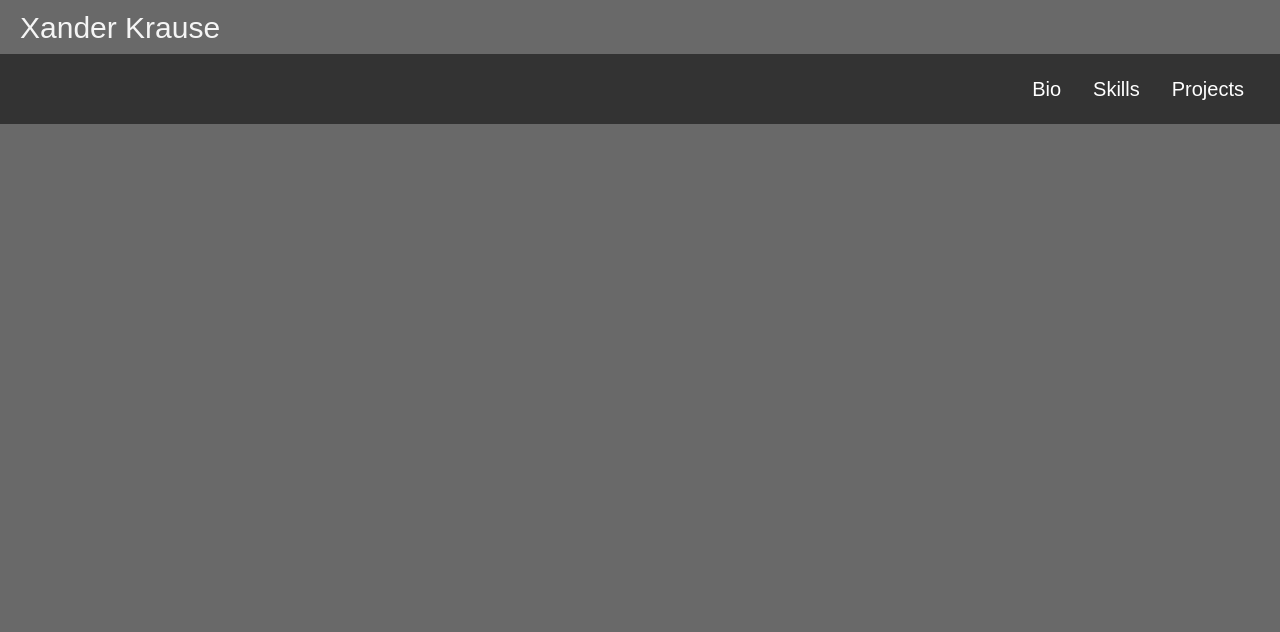
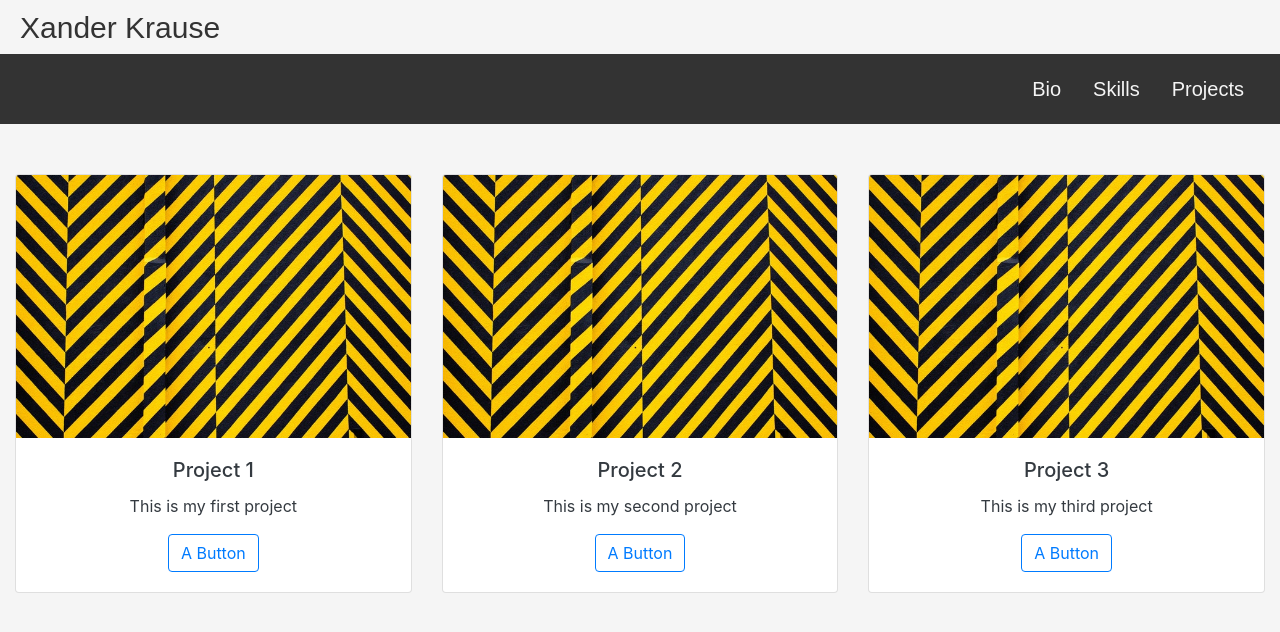
Before and after one commit to xkrause/portfolio, a React (Create React App) app: page / in a window 1280 px wide. Shown: the top 632 px of the page. Built offline with nearby package versions, Linux system fonts and the light colour scheme.

Commit message:
Bootstrap and Card Component added

```diff
--- a/src/components/App/App.css
+++ b/src/components/App/App.css
@@ -3,5 +3,5 @@
 }
 
 body {
-    background-color: dimgray;
+    background-color: whitesmoke;
 }
--- a/src/components/App/App.js
+++ b/src/components/App/App.js
@@ -11,6 +11,7 @@
                 <Header />
                 <Nav />
                 <Projects />
+
             </div>
         );
     }
--- /dev/null
+++ b/src/components/Card/Card.css
@@ -0,0 +1,31 @@
+.card {
+    background-color: white;
+    margin-top: 50px;
+    text-align: center;
+}
+
+.card:hover {
+    box-shadow: 5px 10px 20px 1px rgba(0, 0, 0, 0.300);
+}
+
+.card-body {
+    padding: 20px;
+}
+
+.card-text {
+    font-family: Arial;
+    font-size: 12px;
+}
+
+.overflow {
+    overflow: hidden;
+}
+
+.card-img-top {
+    transform: scale(1);
+    transition: transform 0.8s ease;
+}
+
+.card-img-top:hover {
+    transform: scale(1.3);
+}
--- /dev/null
+++ b/src/components/Card/Card.js
@@ -0,0 +1,21 @@
+import React from 'react';
+import './Card.css';
+
+class Card extends React.Component {
+    render() {
+        return (
+            <div className = "card">
+                <div className = "overflow">
+                    <img src = {this.props.image} alt = "" className = "card-img-top" />
+                </div>
+                <div className = "card-body text-dark">
+                    <h5 className = "card-title">{this.props.title}</h5>
+                    <p className = "card-text-text-secondary">{this.props.text}</p>
+                    <a href = "#" className = "btn btn-outline-primary">A Button</a>
+                </div>
+            </div>
+        );
+    }
+}
+
+export default Card;
--- a/src/components/Header/Header.css
+++ b/src/components/Header/Header.css
@@ -5,11 +5,11 @@
     font-size: 30px;
     font-family: Arial;
     font-weight: normal;
-    color: whitesmoke;
+    color: #333;
 }
 
 @media (max-width: 500px) {
-    h3 {
+    .name {
         font-size: 25px;
     }
 }
--- a/src/components/Nav/Nav.css
+++ b/src/components/Nav/Nav.css
@@ -12,7 +12,7 @@
     font-weight: normal;
     font-family: Arial;
     display: inline;
-    color: white;
+    color: whitesmoke;
     text-align: center;
     padding: 14px 16px;
     text-decoration: none;
--- a/src/components/Projects/Projects.js
+++ b/src/components/Projects/Projects.js
@@ -1,13 +1,46 @@
 import React from 'react';
 import './Projects.css';
+import Pic from "../../img/yellow-and-black-striped-3662579.jpg";
+import Card from '../Card/Card';
 
 class Projects extends React.Component {
+    constructor(props) {
+        super(props);
+
+        this.state = {
+            project1: {
+                image: Pic,
+                title: "Project 1",
+                text: "This is my first project"
+            },
+
+            project2: {
+                image: Pic,
+                title: "Project 2",
+                text: "This is my second project"
+            },
+
+            project3: {
+                image: Pic,
+                title: "Project 3",
+                text: "This is my third project"
+            }
+        }
+    }
+
     render() {
         return (
-            <div>
-                {/*Cards and filter options will go here*/}
-                <div>
-
+            <div className = "container-fluid d-flex justify-content-center">
+                <div className = "row">
+                    <div className = "col-md-4">
+                        <Card image = {this.state.project1.image} title = {this.state.project1.title} text = {this.state.project1.text} />
+                    </div>
+                    <div className = "col-md-4">
+                        <Card image = {this.state.project2.image} title = {this.state.project2.title} text = {this.state.project2.text} />
+                    </div>
+                    <div className = "col-md-4">
+                        <Card image = {this.state.project3.image} title = {this.state.project3.title} text = {this.state.project3.text} />
+                    </div>
                 </div>
             </div>
         );
```
Also changed, not shown: src/img/yellow-and-black-striped-3662579.jpg (added).
